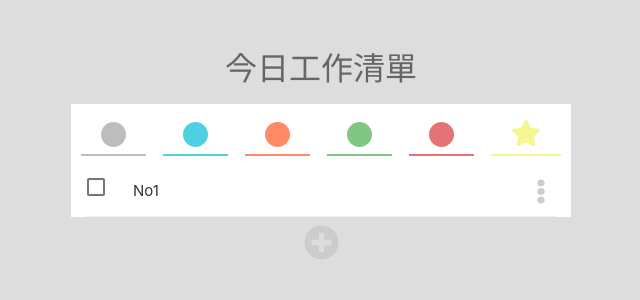
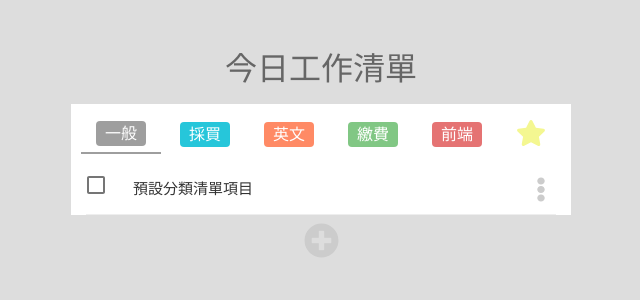
Before and after one commit to weichieh123/React-TodoApp-MUI, a React (Create React App) app: page / in a window 1280 px wide. Shown: the top 300 px of the page, without its empty margins (319-959 px from the left). Built offline with nearby package versions, Linux system fonts and the light colour scheme.

Commit message:
新增data與標籤下底色功能

```diff
--- a/src/components/TodoApp.js
+++ b/src/components/TodoApp.js
@@ -1,12 +1,7 @@
 import React, { useState, useEffect } from 'react'
 import TodoAddForm from './TodoAddForm'
 import TodoList from './TodoList'
-import { makeStyles } from '@material-ui/core/styles'
-import grey from '@material-ui/core/colors/grey'
-import cyan from '@material-ui/core/colors/cyan'
-import deepOrange from '@material-ui/core/colors/deepOrange'
-import green from '@material-ui/core/colors/green'
-import red from '@material-ui/core/colors/red'
+import { groupType, useStyles, data } from '../data'
 import star from '../images/star.svg'
 import plus from '../images/plus.svg'
 import _ from 'lodash'
@@ -16,126 +11,13 @@ function TodoApp() {
   const [filteredTodos, setFilteredTodos] = useState([])
   const [filteredGroup, setFilteredGroup] = useState('grey')
   const [showAddForm, setShowAddForm] = useState(false)
-
-  // grey, cyan, deepOrange, green, red
-  const groupType = [
-    {
-      group: 'grey',
-      color: grey[400],
-    },
-    {
-      group: 'cyan',
-      color: cyan[300],
-    },
-    {
-      group: 'deepOrange',
-      color: deepOrange[300],
-    },
-    {
-      group: 'green',
-      color: green[300],
-    },
-    {
-      group: 'red',
-      color: red[300],
-    },
-  ]
-  const useStyles = makeStyles((theme) => ({
-    grey: {
-      color: grey[600],
-      '&$checked': {
-        color: grey[500],
-      },
-    },
-    cyan: {
-      color: cyan[600],
-      '&$checked': {
-        color: cyan[500],
-      },
-    },
-    deepOrange: {
-      color: deepOrange[600],
-      '&$checked': {
-        color: deepOrange[500],
-      },
-    },
-    green: {
-      color: green[600],
-      '&$checked': {
-        color: green[500],
-      },
-    },
-    red: {
-      color: red[600],
-      '&$checked': {
-        color: red[500],
-      },
-    },
-    checked: {},
-  }))
   const classes = useStyles()
-
-  // 【 0-待辨事項每個的物件值】
-  // todo = {
-  //   id: 1,
-  //   text: 'No1',
-  //   group: 'grey/cyan/deepOrange/green/red',
-  //   completed: false,
-  //   edited: false,
-  //   star: false,
-  //   showBtn: false,
-  // },
-  const [todos, setTodos] = useState([
-    {
-      id: 1,
-      text: 'No1',
-      group: 'grey',
-      completed: false,
-      edited: false,
-      star: false,
-      showBtn: false,
-    },
-    {
-      id: 2,
-      text: 'No2',
-      group: 'cyan',
-      completed: false,
-      edited: false,
-      star: false,
-      showBtn: false,
-    },
-    {
-      id: 3,
-      text: 'No3',
-      group: 'deepOrange',
-      completed: false,
-      edited: false,
-      star: false,
-      showBtn: false,
-    },
-    {
-      id: 4,
-      text: 'No4',
-      group: 'green',
-      completed: false,
-      edited: false,
-      star: false,
-      showBtn: false,
-    },
-    {
-      id: 5,
-      text: 'No5',
-      group: 'red',
-      completed: false,
-      edited: false,
-      star: false,
-      showBtn: false,
-    },
-  ])
+  const [todos, setTodos] = useState(data)
 
   const handelFilter = (filterGroup, todos) => {
     if (filterGroup === 'star') {
       setFilteredTodos(_.filter(todos, { star: true }))
+      setFilteredGroup('star')
     } else {
       setFilteredTodos(_.filter(todos, { group: filterGroup }))
       setFilteredGroup(filterGroup)
@@ -184,18 +66,6 @@ function TodoApp() {
   }
 
   // 【 1-input框新增功能 】
-  // const handleAddNew = (e) => {
-  //   if (e.key === 'Enter') {
-  //     const newTodoItem = {
-  //       id: +new Date(),
-  //       text: e.target.value
-  //     }
-
-  //     const newTodos = [newTodoItem, ...todos]
-  //     setTodos(newTodos)
-  //     setTodoInput('')
-  //   }
-  // }
   const handleAddBtn = (e) => {
     e.preventDefault()
     console.log('todoInput', todoInput)
@@ -239,19 +109,28 @@ function TodoApp() {
           {groupType.map((group, i) => {
             return (
               <div
-                className="group d-flex justify-content-center align-items-center"
+                className="group d-flex justify-content-center align-items-center cursor-pointer"
                 key={i}
-                style={{ borderBottomColor: group.color }}
+                style={{
+                  borderBottom:
+                  group.group===filteredGroup ? '2px solid'+group.color : 'none'
+                  }}
                 onClick={() => handelFilter(group.group, todos)}
               >
                 <div
                   className="circle"
                   style={{ backgroundColor: group.color }}
-                ></div>
+                >{group.text}</div>
               </div>
             )
           })}
-          <div className="group" onClick={() => handelFilter('star', todos)}>
+          <div
+            className="group cursor-pointer"
+            style={{
+              borderBottom:
+              filteredGroup==='star' ? '2px solid #F4F791': 'none'
+            }}
+            onClick={() => handelFilter('star', todos)}>
             <div className="groupStar">
               <img src={star} alt="" />
             </div>
@@ -268,7 +147,6 @@ function TodoApp() {
           <TodoAddForm
             todoInput={todoInput}
             setTodoInput={setTodoInput}
-            // handleAddNew={handleAddNew}
             handleAddBtn={handleAddBtn}
             setShowAddForm={setShowAddForm}
           />
--- /dev/null
+++ b/src/data.js
@@ -0,0 +1,136 @@
+import { makeStyles } from '@material-ui/core/styles'
+import grey from '@material-ui/core/colors/grey'
+import cyan from '@material-ui/core/colors/cyan'
+import deepOrange from '@material-ui/core/colors/deepOrange'
+import green from '@material-ui/core/colors/green'
+import red from '@material-ui/core/colors/red'
+
+// grey, cyan, deepOrange, green, red
+export const groupType = [
+  {
+    group: 'grey',
+    text:'一般',
+    color: grey[500],
+  },
+  {
+    group: 'cyan',
+    text:'採買',
+    color: cyan[400],
+  },
+  {
+    group: 'deepOrange',
+    text:'英文',
+    color: deepOrange[300],
+  },
+  {
+    group: 'green',
+    text:'繳費',
+    color: green[300],
+  },
+  {
+    group: 'red',
+    text:'前端',
+    color: red[300],
+  },
+]
+
+export const useStyles = makeStyles((theme) => ({
+  grey: {
+    color: grey[600],
+    '&$checked': {
+      color: grey[500],
+    },
+  },
+  cyan: {
+    color: cyan[600],
+    '&$checked': {
+      color: cyan[500],
+    },
+  },
+  deepOrange: {
+    color: deepOrange[600],
+    '&$checked': {
+      color: deepOrange[500],
+    },
+  },
+  green: {
+    color: green[600],
+    '&$checked': {
+      color: green[500],
+    },
+  },
+  red: {
+    color: red[600],
+    '&$checked': {
+      color: red[500],
+    },
+  },
+  checked: {},
+}))
+
+
+// todo = {
+//   id: 1,
+//   text: 'No1',
+//   group: 'grey/cyan/deepOrange/green/red',
+//   completed: false,
+//   edited: false,
+//   star: false,
+//   showBtn: false,
+// },
+export const data = [
+  {
+    id: 1,
+    text: '預設分類清單項目',
+    group: 'grey',
+    completed: false,
+    edited: false,
+    star: false,
+    showBtn: false,
+  },
+  {
+    id: 2,
+    text: '買餅乾',
+    group: 'cyan',
+    completed: false,
+    edited: false,
+    star: false,
+    showBtn: false,
+  },
+  {
+    id: 3,
+    text: '背英文單字30個',
+    group: 'deepOrange',
+    completed: false,
+    edited: false,
+    star: false,
+    showBtn: false,
+  },
+  {
+    id: 4,
+    text: '繳水電',
+    group: 'green',
+    completed: false,
+    edited: false,
+    star: false,
+    showBtn: false,
+  },
+  {
+    id: 5,
+    text: '學redux',
+    group: 'red',
+    completed: false,
+    edited: false,
+    star: false,
+    showBtn: false,
+  },
+  {
+    id: 6,
+    text: '繳電話費',
+    group: 'green',
+    completed: false,
+    edited: false,
+    star: false,
+    showBtn: false,
+  },
+]
--- a/src/index.scss
+++ b/src/index.scss
@@ -15,18 +15,20 @@ h1 {
     background-color: #fff;
     padding: 10px;
     .group {
-      border-bottom: 2px solid #F4F791;
       .circle {
-        width: 25px;
+        width: 50px;
         height: 25px;
+        text-align: center;
+        color: #fff;
+        font-weight: 550;
         background-color: #fff;
-        border-radius: 50%;
-        margin: 5px 20px;
+        border-radius: 4px;
+        margin: 5px 15px;
       }
       .groupStar {
         width: 30px;
         height: 30px;
-        margin: 5px 20px;
+        margin: 5px 15px;
         img {
           width: 100%;
         }
@@ -120,3 +122,6 @@ input {
   font-size: 16px;
   color: #666;
 }
+.cursor-pointer {
+  cursor: pointer;
+}
```
